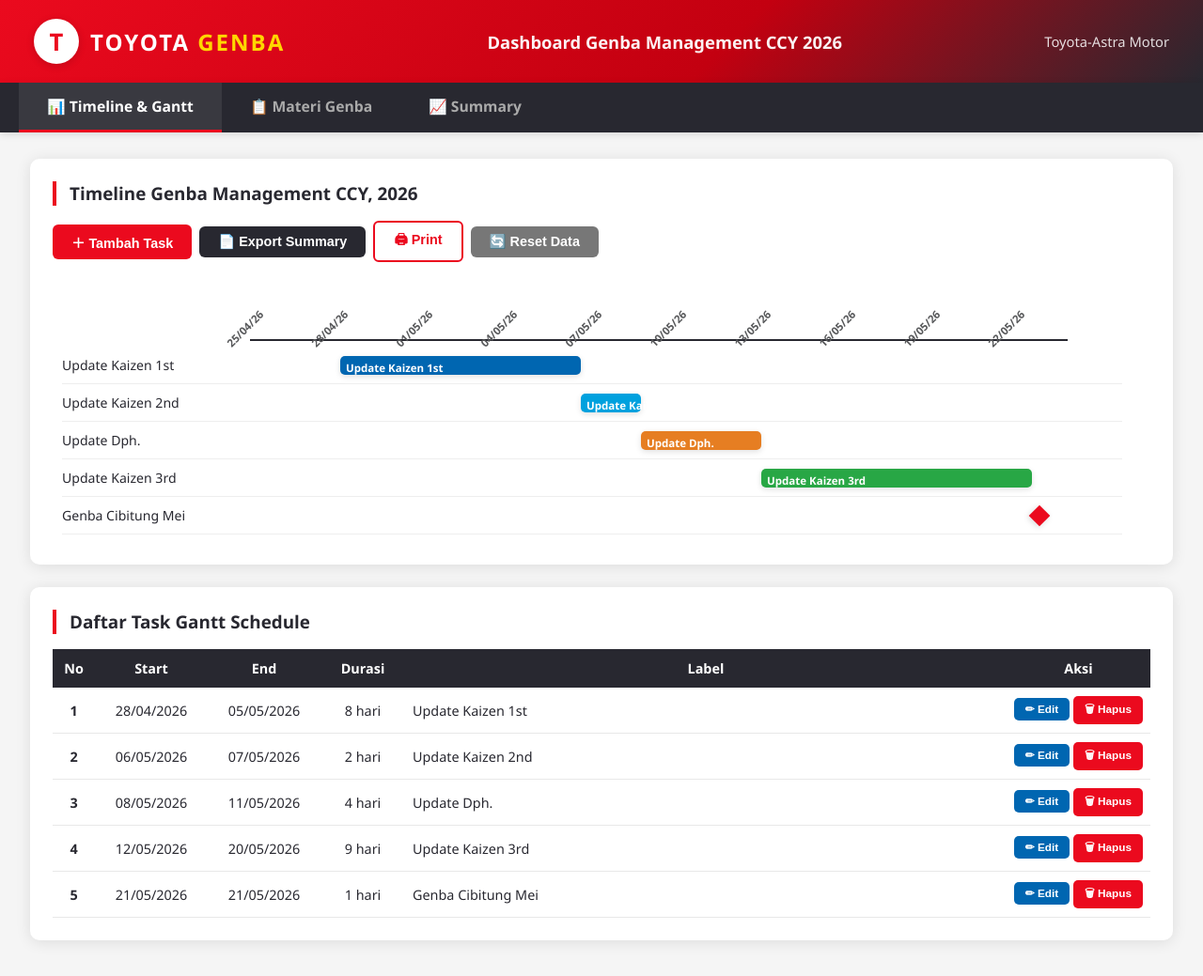
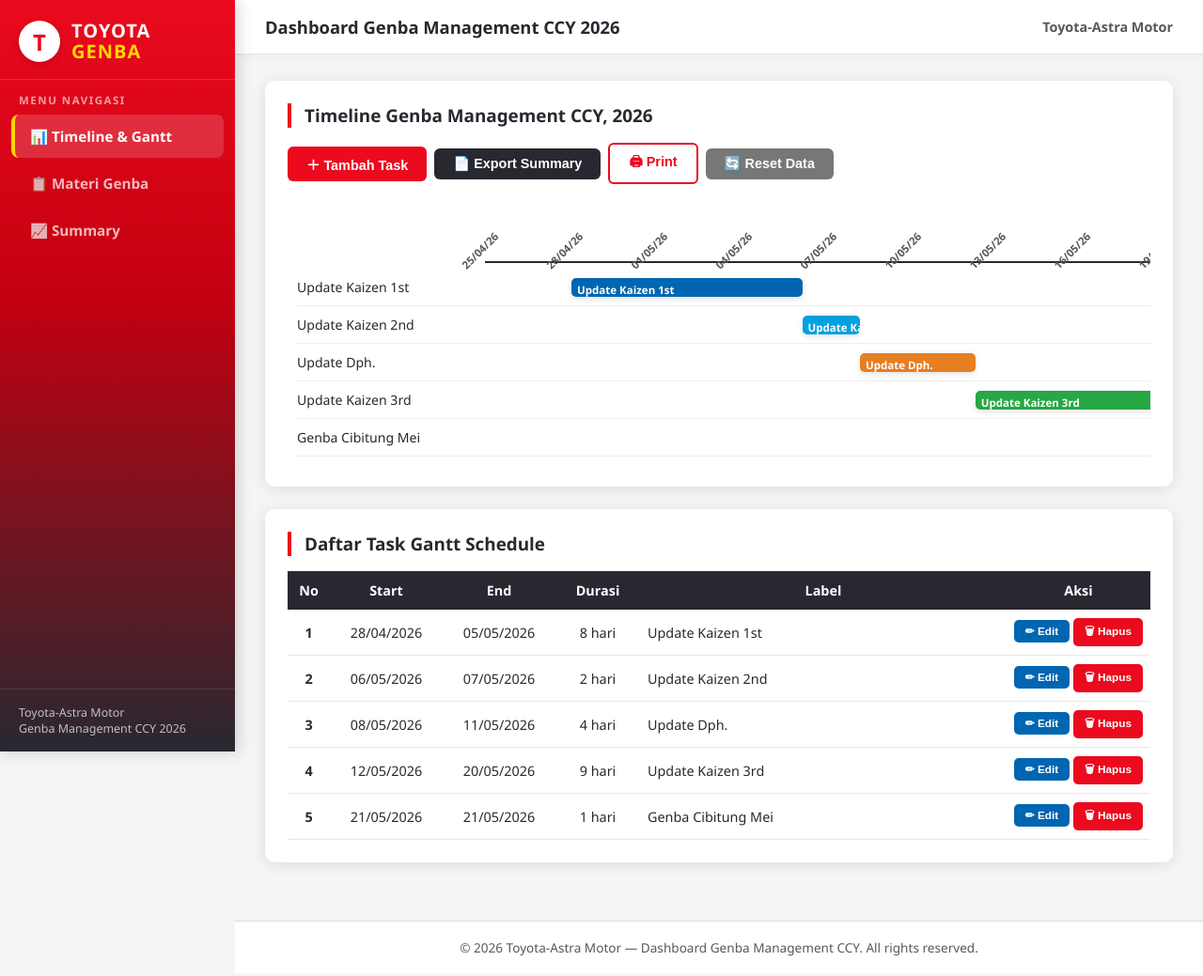
Before and after one commit to Nizar-cyber/Dasboard_Genba, a plain HTML site: page index.html in a window 1280 px wide. Shown: the top 1039 px of the page at 94% size. Drawn offline with Linux system fonts and the light colour scheme.

Commit message:
Add files via upload

```diff
--- a/index.html
+++ b/index.html
@@ -33,49 +33,67 @@ body {
   min-height: 100vh;
 }
 
-/* ========== HEADER ========== */
-.header {
-  background: linear-gradient(135deg, var(--red) 0%, var(--red-dark) 60%, var(--dark) 100%);
+/* ========== APP LAYOUT (SIDEBAR) ========== */
+.app { display: flex; min-height: 100vh; }
+
+/* ========== SIDEBAR ========== */
+.sidebar {
+  width: 250px; min-width: 250px;
+  background: linear-gradient(180deg, var(--red) 0%, var(--red-dark) 40%, var(--dark) 100%);
   color: #fff;
-  padding: 20px 36px;
-  display: flex;
-  align-items: center;
-  gap: 20px;
-  box-shadow: 0 4px 20px rgba(235,10,30,0.25);
-  flex-wrap: wrap;
+  display: flex; flex-direction: column;
+  box-shadow: 2px 0 16px rgba(0,0,0,0.18);
+  position: sticky; top: 0; height: 100vh;
+  z-index: 100;
 }
-.header-logo {
+.sidebar-logo {
   display: flex; align-items: center; gap: 12px;
+  padding: 22px 20px 18px;
+  border-bottom: 1px solid rgba(255,255,255,0.15);
 }
-.header-logo .icon {
-  width: 48px; height: 48px; background: #fff; border-radius: 50%;
+.sidebar-logo .icon {
+  width: 44px; height: 44px; background: #fff; border-radius: 50%;
   display: flex; align-items: center; justify-content: center;
-  font-size: 1.6em; font-weight: 900; color: var(--red);
-  box-shadow: 0 2px 8px rgba(0,0,0,0.15);
+  font-size: 1.5em; font-weight: 900; color: var(--red);
+  box-shadow: 0 2px 8px rgba(0,0,0,0.15); flex-shrink: 0;
 }
-.header-logo .brand { font-size: 1.5em; font-weight: 800; letter-spacing: 2px; }
-.header-logo .brand span { color: #FFD700; }
-.header-title {
-  flex: 1; text-align: center;
-  font-size: 1.15em; font-weight: 600; opacity: 0.95;
+.sidebar-logo .brand { font-size: 1.25em; font-weight: 800; letter-spacing: 1px; line-height: 1.1; }
+.sidebar-logo .brand span { color: #FFD700; }
+.sidebar-sub {
+  padding: 14px 20px 8px; font-size: 0.72em; font-weight: 700;
+  letter-spacing: 1.5px; text-transform: uppercase; opacity: 0.6;
 }
-.header-right { font-size: 0.92em; opacity: 0.85; }
-
-/* ========== NAVIGATION TABS ========== */
-.nav-bar {
-  display: flex; background: var(--dark); padding: 0 20px;
-  box-shadow: 0 2px 8px rgba(0,0,0,0.12);
-  position: sticky; top: 0; z-index: 100;
+/* ========== NAVIGATION (vertical) ========== */
+.nav-bar { display: flex; flex-direction: column; padding: 0 12px; gap: 4px; }
+.nav-tab {
+  padding: 13px 16px; cursor: pointer; color: rgba(255,255,255,0.72);
+  font-weight: 600; font-size: 0.95em; border-radius: 8px;
+  border-left: 4px solid transparent;
+  transition: var(--transition); user-select: none;
+  display: flex; align-items: center; gap: 8px;
 }
-.nav-tab {
-  padding: 14px 30px; cursor: pointer; color: #aaa;
-  font-weight: 600; font-size: 0.98em;
-  border-bottom: 3px solid transparent;
-  transition: var(--transition);
-  user-select: none;
+.nav-tab:hover { color: #fff; background: rgba(255,255,255,0.10); }
+.nav-tab.active {
+  color: #fff; background: rgba(255,255,255,0.16);
+  border-left-color: #FFD700;
 }
-.nav-tab:hover { color: #fff; background: rgba(255,255,255,0.06); }
-.nav-tab.active { color: #fff; border-bottom-color: var(--red); background: rgba(255,255,255,0.08); }
+.sidebar-foot {
+  margin-top: auto; padding: 16px 20px;
+  font-size: 0.78em; opacity: 0.7;
+  border-top: 1px solid rgba(255,255,255,0.15);
+}
+/* ========== MAIN CONTENT ========== */
+.main { flex: 1; min-width: 0; display: flex; flex-direction: column; }
+.topbar {
+  background: var(--white);
+  padding: 16px 32px;
+  border-bottom: 1px solid #e2e2e2;
+  box-shadow: 0 2px 8px rgba(0,0,0,0.04);
+  position: sticky; top: 0; z-index: 90;
+  display: flex; align-items: center; justify-content: space-between;
+}
+.topbar .topbar-title { font-size: 1.15em; font-weight: 700; color: var(--dark); }
+.topbar .topbar-right { font-size: 0.9em; color: var(--grey); font-weight: 600; }
 
 /* ========== SECTIONS ========== */
 .page { display: none; padding: 28px 32px; animation: fadeIn 0.3s ease; }
@@ -282,20 +300,33 @@ input[type="range"]::-webkit-slider-thumb {
 
 /* ========== PRINT ========== */
 @media print {
-  .nav-bar, .toolbar, .btn, .footer, input[type="range"] { display: none !important; }
+  .sidebar, .topbar, .toolbar, .btn, .footer, input[type="range"] { display: none !important; }
+  .app { display: block; }
+  .main { display: block; }
   .page { display: block !important; padding: 10px; }
   .card { box-shadow: none; border: 1px solid #ccc; page-break-inside: avoid; }
-  .header { print-color-adjust: exact; -webkit-print-color-adjust: exact; }
   table th { print-color-adjust: exact; -webkit-print-color-adjust: exact; }
   .pbar-fill { print-color-adjust: exact; -webkit-print-color-adjust: exact; }
 }
 
 /* ========== RESPONSIVE ========== */
 @media (max-width: 768px) {
-  .header { padding: 14px 16px; gap: 10px; }
-  .header-logo .brand { font-size: 1.2em; }
-  .header-title { font-size: 0.95em; }
-  .nav-tab { padding: 10px 16px; font-size: 0.88em; }
+  .app { flex-direction: column; }
+  .sidebar {
+    width: 100%; min-width: 0; height: auto; position: sticky; top: 0;
+    flex-direction: row; flex-wrap: wrap; align-items: center;
+    background: linear-gradient(135deg, var(--red) 0%, var(--red-dark) 60%, var(--dark) 100%);
+  }
+  .sidebar-logo { border-bottom: none; padding: 12px 16px; flex: 1; }
+  .sidebar-logo .brand { font-size: 1.1em; }
+  .sidebar-sub { display: none; }
+  .nav-bar { flex-direction: row; flex-wrap: wrap; width: 100%; padding: 0 8px 8px; gap: 6px; }
+  .nav-tab { padding: 9px 14px; font-size: 0.85em; border-left: none; border-bottom: 3px solid transparent; flex: 1; justify-content: center; }
+  .nav-tab.active { border-left: none; border-bottom-color: #FFD700; }
+  .sidebar-foot { display: none; }
+  .topbar { padding: 12px 16px; }
+  .topbar .topbar-title { font-size: 0.95em; }
+  .topbar .topbar-right { display: none; }
   .page { padding: 14px 10px; }
   .card { padding: 14px; }
   .gantt-label { width: 120px; min-width: 120px; font-size: 0.8em; }
@@ -358,21 +389,30 @@ input[type="range"]::-webkit-slider-thumb {
 </head>
 <body>
 
-<!-- ==================== HEADER ==================== -->
-<div class="header">
-  <div class="header-logo">
+<div class="app">
+
+<!-- ==================== SIDEBAR ==================== -->
+<aside class="sidebar">
+  <div class="sidebar-logo">
     <div class="icon">T</div>
     <div class="brand">TOYOTA <span>GENBA</span></div>
   </div>
-  <div class="header-title">Dashboard Genba Management CCY 2026</div>
-  <div class="header-right">Toyota-Astra Motor</div>
-</div>
+  <div class="sidebar-sub">Menu Navigasi</div>
+  <nav class="nav-bar">
+    <div class="nav-tab active" onclick="switchPage('gantt')" id="navGantt">📊 Timeline & Gantt</div>
+    <div class="nav-tab" onclick="switchPage('materi')" id="navMateri">📋 Materi Genba</div>
+    <div class="nav-tab" onclick="switchPage('summary')" id="navSummary">📈 Summary</div>
+  </nav>
+  <div class="sidebar-foot">Toyota-Astra Motor<br>Genba Management CCY 2026</div>
+</aside>
 
-<!-- ==================== NAVIGATION ==================== -->
-<div class="nav-bar">
-  <div class="nav-tab active" onclick="switchPage('gantt')" id="navGantt">📊 Timeline & Gantt</div>
-  <div class="nav-tab" onclick="switchPage('materi')" id="navMateri">📋 Materi Genba</div>
-  <div class="nav-tab" onclick="switchPage('summary')" id="navSummary">📈 Summary</div>
+<!-- ==================== MAIN CONTENT ==================== -->
+<div class="main">
+
+<!-- topbar -->
+<div class="topbar">
+  <div class="topbar-title">Dashboard Genba Management CCY 2026</div>
+  <div class="topbar-right">Toyota-Astra Motor</div>
 </div>
 
 <!-- ==================== PAGE: GANTT ==================== -->
@@ -459,6 +499,9 @@ input[type="range"]::-webkit-slider-thumb {
 <div class="footer">
   &copy; 2026 Toyota-Astra Motor — Dashboard Genba Management CCY. All rights reserved.
 </div>
+
+</div><!-- /.main -->
+</div><!-- /.app -->
 
 <!-- ==================== JAVASCRIPT ==================== -->
 <script>
```
